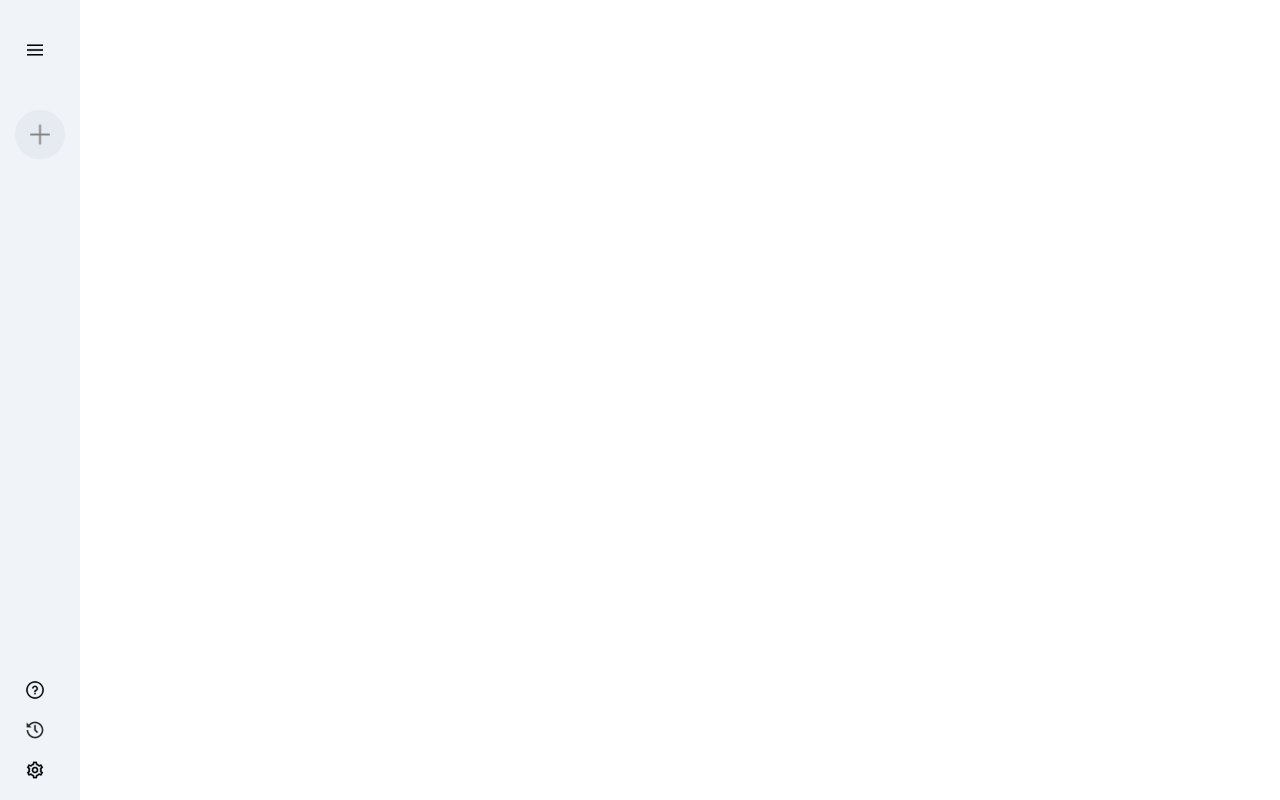
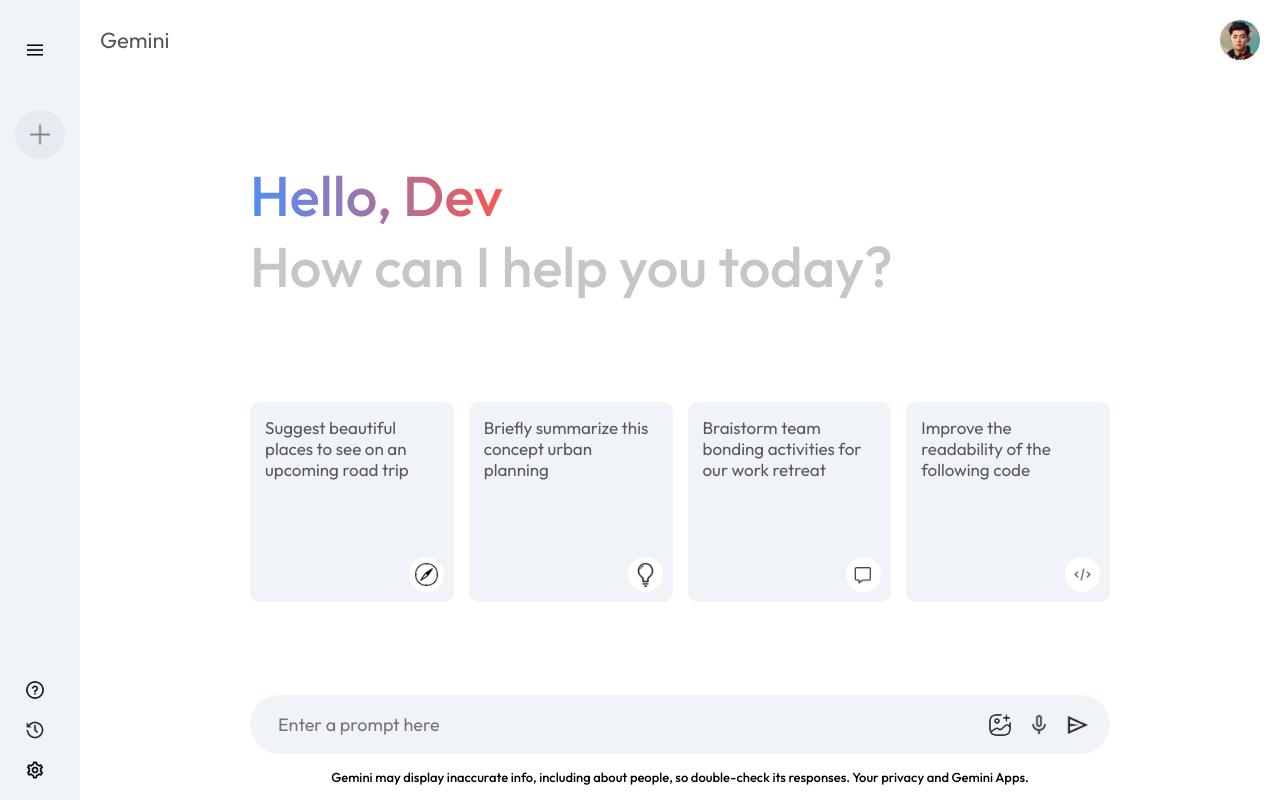
Before and after one commit to DanielDaCosta/firebase-chat-bot, a React (Create React App) app in the folder quantum-chat/: page / in a window 1280 px wide. Built offline with nearby package versions, Linux system fonts and the light colour scheme.

Commit message:
Add Main component

```diff
--- a/quantum-chat/src/App.tsx
+++ b/quantum-chat/src/App.tsx
@@ -5,16 +5,18 @@
 import Sidebar from './components/Sidebar/Sidebar';
 import {BrowserRouter, Route, Routes} from 'react-router-dom'
 import React from 'react';
+import Main from './components/Main/Main';
 
 function App() {
 
   // const title = 'Welcome to the new blog';
 
   return (
-    <BrowserRouter>
+    // <BrowserRouter>
     <div className="App">
       {/* <Navbar /> */}
       <Sidebar />
+      <Main />
       {/* <div className="content">
         <Routes>
           <Route path="/" element={<Home />} />
@@ -23,7 +25,7 @@
         </Routes>
       </div> */}
     </div>
-    </BrowserRouter>
+    // </BrowserRouter>
   );
 }
 
--- /dev/null
+++ b/quantum-chat/src/components/Main/Main.css
@@ -0,0 +1,120 @@
+.main {
+    flex: 1;
+    min-height: 100vh;
+    padding-bottom: 15vh;
+    position: relative;
+}
+
+.main .nav {
+    display: flex;
+    align-items: center;
+    justify-content: space-between;
+    font-size: 22px;
+    padding: 20px;
+    color: #585858;
+}
+
+.main .nav img {
+    width: 40px;
+    border-radius: 50%;
+}
+
+.main-container {
+    max-width: 900px;
+    margin: auto;
+}
+
+.main .greet {
+    margin: 60px 0px;
+    font-size: 56px;
+    color: #c4c7c5;
+    font-weight: 500;
+    padding: 20px;
+}
+
+.main .greet span {
+    background: -webkit-linear-gradient(16deg, #4b90ff, #ff5546);
+    -webkit-background-clip: text;
+    -webkit-text-fill-color: transparent;
+}
+
+.main .cards {
+    display: grid;
+    grid-template-columns: repeat(auto-fill, minmax(180px, 1fr));
+    gap: 15px;
+    padding: 20px;
+}
+
+.main .card {
+    height: 200px;
+    padding: 15px;
+    background-color: #f0f4f9;
+    border-radius: 10px;
+    position: relative;
+    cursor: pointer;
+}
+
+.main .card img {
+    width: 35px;
+    padding: 5px;
+    position: absolute;
+    background-color: white;
+    border-radius: 20px;
+    bottom: 10px;
+    right: 10px;
+}
+
+.main .card p {
+    color: #585858;
+    font-size: 17px;
+}
+
+.main .card:hover {
+    background-color: #dfe4ea;
+}
+
+.main-bottom {
+    position: absolute;
+    bottom: 0;
+    width: 100%;
+    max-width: 900px;
+    padding: 0px 20px;
+    margin: auto;
+}
+
+.search-box {
+    display: flex;
+    align-items: center;
+    justify-content: space-between;
+    gap: 20px;
+    background-color: #f0f4f9;
+    padding: 10px 20px;
+    border-radius: 50px;
+}
+
+.search-box img {
+    width: 24px;
+    cursor: pointer;
+}
+
+.search-box input {
+    flex: 1;
+    background: transparent;
+    border: none;
+    outline: none;
+    padding: 8px;
+    font-size: 18px;
+}
+
+.search-box div {
+    display: flex;
+    align-items: center;
+    gap: 15px;
+}
+
+.main .bottom-info {
+    font-size: 13px;
+    margin: 15px auto;
+    text-align: center;
+    font-weight: 500;
+}
--- /dev/null
+++ b/quantum-chat/src/components/Main/Main.tsx
@@ -0,0 +1,58 @@
+import React from "react";
+import './Main.css'
+import { assets } from '../../assets/assets'
+
+const Main = () => {
+    return (
+        <div className="main">
+            <div className="nav">
+                <p>Gemini</p>
+                <img src={assets.user_icon} alt="" />
+            </div>
+            <div className="main-container">
+                <div className="greet">
+                    <p><span>Hello, Dev</span></p>
+                    <p>How can I help you today?</p>
+                </div>
+                <div className="cards">
+                    <div className="card">
+                        <p>Suggest beautiful places to see on an upcoming road trip</p>
+                        <img src={assets.compass_icon} alt="compass" />
+                    </div>
+                    <div className="card">
+                        <p>Briefly summarize this concept urban planning</p>
+                        <img src={assets.bulb_icon} alt="bulb_icon" />
+                    </div>
+                    <div className="card">
+                        <p>Braistorm team bonding activities for our work retreat</p>
+                        <img src={assets.message_icon} alt="message_icon" />
+                    </div>
+                    <div className="card">
+                        <p>Improve the readability of the following code</p>
+                        <img src={assets.code_icon} alt="message_icon" />
+                    </div>
+                </div>
+                <div className="main-bottom">
+                    <div className="search-box">
+                        <input type="text" placeholder="Enter a prompt here"/>
+                        <div>
+                            <img src={assets.gallery_icon} alt="" />
+                            <img src={assets.mic_icon} alt="" />
+                            <img src={assets.send_icon} alt="" />
+                        </div>
+                    </div>
+                    <p className="bottom-info">
+                        Gemini may display inaccurate info, including about people, so double-check
+                        its responses. Your privacy and Gemini Apps.
+                    </p>
+
+                </div>
+            </div>
+
+
+
+        </div>
+    );
+}
+
+export default Main;
--- a/quantum-chat/src/index.css
+++ b/quantum-chat/src/index.css
@@ -9,111 +9,26 @@
   font-family: "Outfit";
 }
 
-#root {
+.App {
   min-height: 100vh;
   display: flex;
 }
 
+/* .container {
+  display: flex;
+} */
 
-/* base styles */
+/* .left-component, .right-component {
+  flex: 1;
+  padding: 20px;
+  border: 1px solid #ccc;
+} */
+
+
+/* base styles
 /* base styles */
 /* * {
   margin: 0;
   font-family: "Quicksand";
   color: #333;
 } */
-.navbar {
-  padding: 20px;
-  display: flex;
-  align-items: center;
-  max-width: 600px;
-  margin: 0 auto;
-  border-bottom: 1px solid #f2f2f2;
-}
-.navbar h1 {
-  color: #f1356d;
-}
-.navbar .links {
-  margin-left: auto;
-}
-.navbar a {
-  margin-left: 16px;
-  text-decoration: none;
-  padding: 6px;
-}
-.navbar a:hover {
-  color: #f1356d;
-}
-.content {
-  max-width: 600px;
-  margin: 40px auto;
-  padding: 20px;
-}
-
-/* blog previews / list */
-.blog-preview {
-  padding: 10px 16px;
-  margin: 20px 0;
-  border-bottom: 1px solid #fafafa;
-}
-.blog-preview:hover {
-  box-shadow: 1px 3px 5px rgba(0,0,0,0.1);
-}
-.blog-preview h2 {
-  font-size: 20px;
-  color: #f1356d;
-  margin-bottom: 8px;
-}
-.blog-preview a{
-  text-decoration: none;
-}
-
-/* blog details page */
-.blog-details h2 {
-  font-size: 20px;
-  color: #f1356d;
-  margin-bottom: 10px;
-}
-.blog-details div {
-  margin: 20px 0;
-}
-.blog-details button {
-  background: #f1356d;
-  color: #fff;
-  border: 0;
-  padding: 8px;
-  border-radius: 8px;
-  cursor: pointer;
-}
-
-/* create new blog form */
-.create {
-  max-width: 400px;
-  margin: 0 auto;
-  text-align: center;
-}
-.create label {
-  text-align: left;
-  display: block;
-}
-.create h2 {
-  font-size: 20px;
-  color: #f1356d;
-  margin-bottom: 30px;
-}
-.create input, .create textarea, .create select {
-  width: 100%;
-  padding: 6px 10px;
-  margin: 10px 0;
-  border: 1px solid #ddd;
-  box-sizing: border-box;
-  display: block;
-}
-.create button {
-  background: #f1356d;
-  color: #fff;
-  border: 0;
-  padding: 8px;
-  border-radius: 8px;
-  cursor: pointer;
-}
```
Lines whose indentation alone changed are shown as unchanged.
